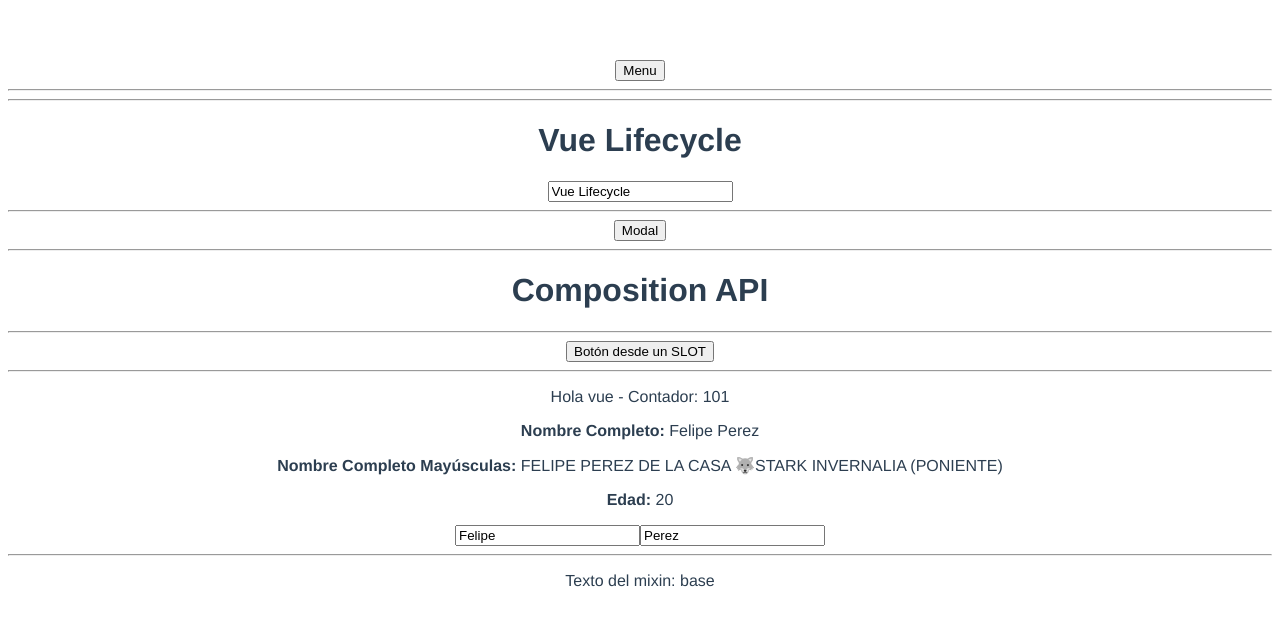
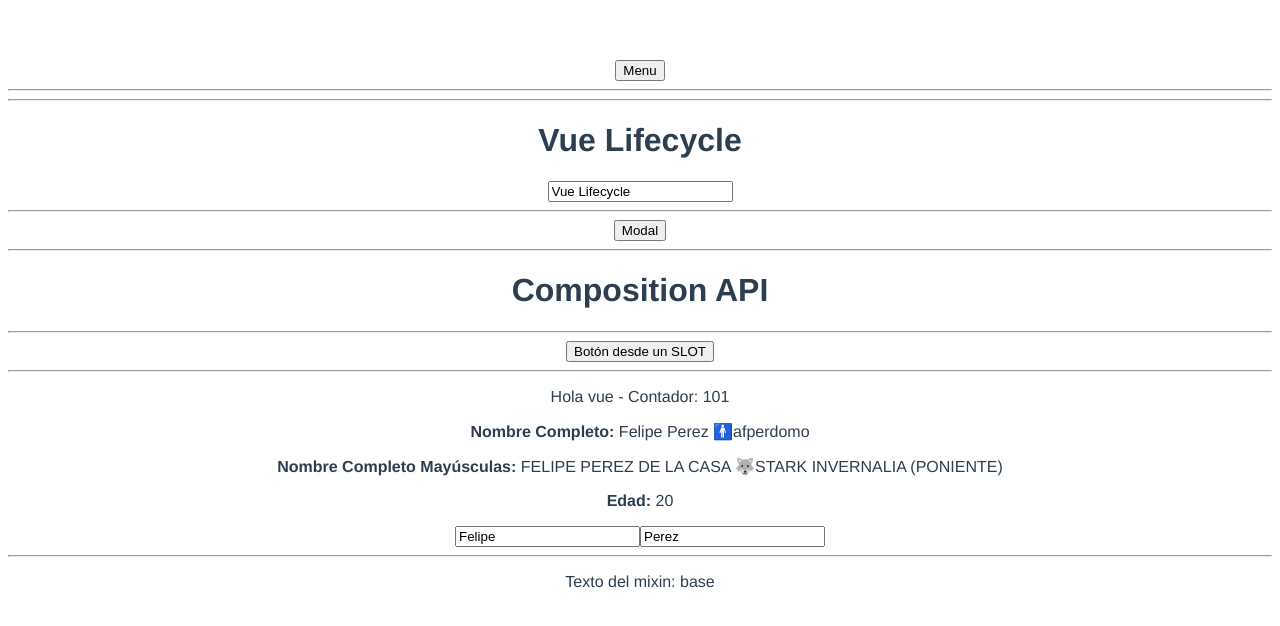
Before and after one commit to afperdomo2/curso-vue-composition-api, a Vue app: page / in a window 1280 px wide. Shown: the top 626 px of the page. Built offline with nearby package versions, Linux system fonts and the light colour scheme.

Commit message:
Provide e Inject en Composition API

```diff
--- a/src/App.vue
+++ b/src/App.vue
@@ -25,6 +25,7 @@
 </template>
 
 <script>
+import { provide } from "vue";
 import NavMenu from "./components/NavMenu.vue";
 import CompositionApi from "./components/CompositionApi.vue";
 import LifeCycle from "./components/LifeCycle.vue";
@@ -42,6 +43,9 @@ export default {
     return {
       show: false,
     };
+  },
+  setup() {
+    provide("username", "afperdomo");
   },
 };
 </script>
--- a/src/components/CompositionApi.vue
+++ b/src/components/CompositionApi.vue
@@ -6,7 +6,7 @@
   <p>{{ text }} - Contador: {{ counter }}</p>
   <p>
     <b>Nombre Completo:</b>
-    {{ persona.nombreCompleto }}
+    {{ persona.nombreCompleto }} 🚹{{ username }}
   </p>
   <p>
     <b>Nombre Completo Mayúsculas:</b>
@@ -21,7 +21,7 @@
 </template>
 
 <script>
-import { ref, toRefs, reactive, onMounted, watch, computed } from "vue";
+import { ref, toRefs, reactive, onMounted, watch, computed, inject } from "vue";
 
 export default {
   props: {
@@ -71,6 +71,9 @@ export default {
      * const continente = ref(props.continente);
      */
 
+    // De esta forma la variable no es reactiva
+    const username = inject("username");
+
     // Reactive
     // Sirve para agregar reactividad a objetos
     const persona = reactive({
@@ -115,6 +118,7 @@ export default {
       text,
       counter,
       persona,
+      username,
       // Computed props
       nombreCompletoMayus: computed(() => {
         return `${persona.nombre} ${persona.apellido} de la casa ${casa.value} ${ciudad.value} (${continente.value})`.toUpperCase();
```
